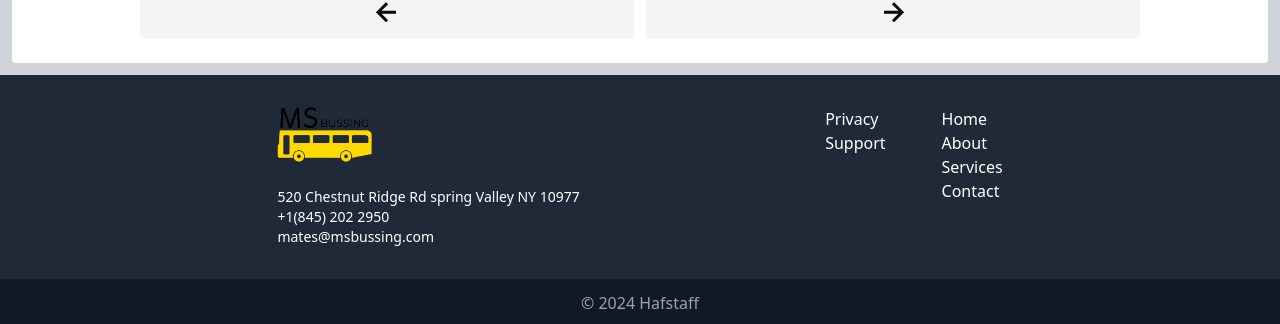
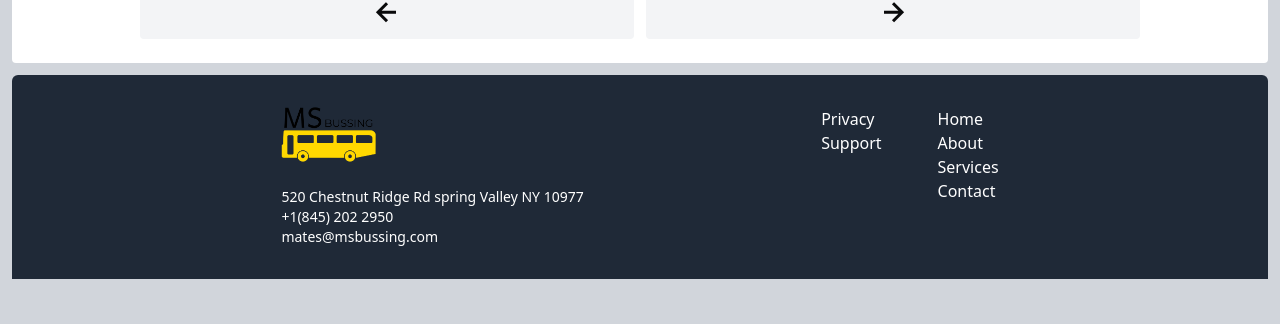
Before and after one commit to princeoncada/ms-bussing, a Next.js app: page / in a window 1280 px wide. Shown: the part 2850-3174 px from the top of the page. After the commit the page ends 3129 px from the top, so only its background shows below. Built offline with nearby package versions, Linux system fonts and the light colour scheme.

Commit message:
resolved sizing of footer cause it seemed weird that it was the only one with a padding now aligned with other stuff

```diff
--- a/components/Footer.tsx
+++ b/components/Footer.tsx
@@ -5,7 +5,8 @@ import Logo from "./Logo";
 export default function Footer() {
 	return (
 		<>
-			<footer className="bg-gray-800 text-white p-8">
+			<footer className="px-3">
+        <div className="p-8 bg-gray-800 text-white rounded-t-md">
 				<div className="container mx-auto flex flex-col md:flex-row justify-evenly">
 					<div className="flex flex-col items-start mb-6 md:mb-0">
                     <div className="h-[56px] mb-6"><LogoTwo></LogoTwo></div>
@@ -28,10 +29,8 @@ export default function Footer() {
 						</div>
 					</div>
 				</div>
+        </div>
 			</footer>
-			<div className="bg-gray-900 text-gray-400 text-center py-3">
-				<div>© 2024 Hafstaff</div>
-			</div>
 		</>
 	);
 }
```
